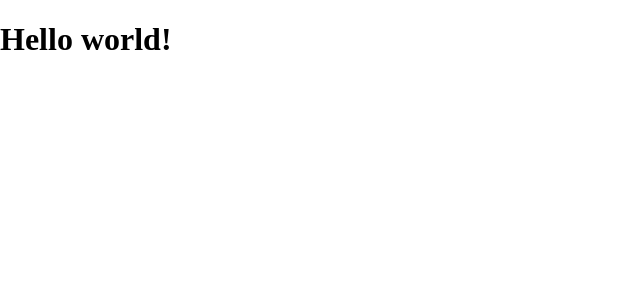
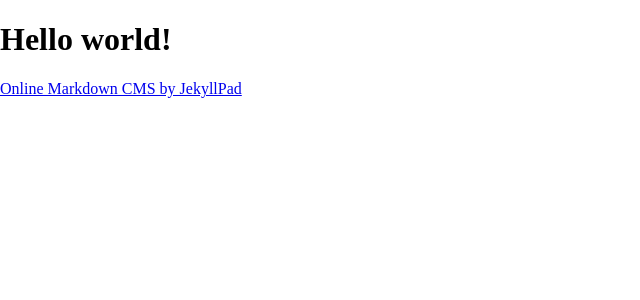
Before and after one commit to oldfart95/oldfart95.github.io, a Jekyll site: the page built from index.html, in a window 1280 px wide. Shown: the top 300 px of the page, without its empty margins (0-640 px from the left). Built offline with Jekyll 4.4.1, drawn with Linux system fonts in a browser that asks for light colours.

Commit message:
Update index.html

```diff
--- a/index.html
+++ b/index.html
@@ -3,3 +3,5 @@ layout: default
 ---
 
 <h1>Hello world!</h1>
+
+<a href="https://www.jekyllpad.com" target="_blank">Online Markdown CMS by JekyllPad</a>
```
